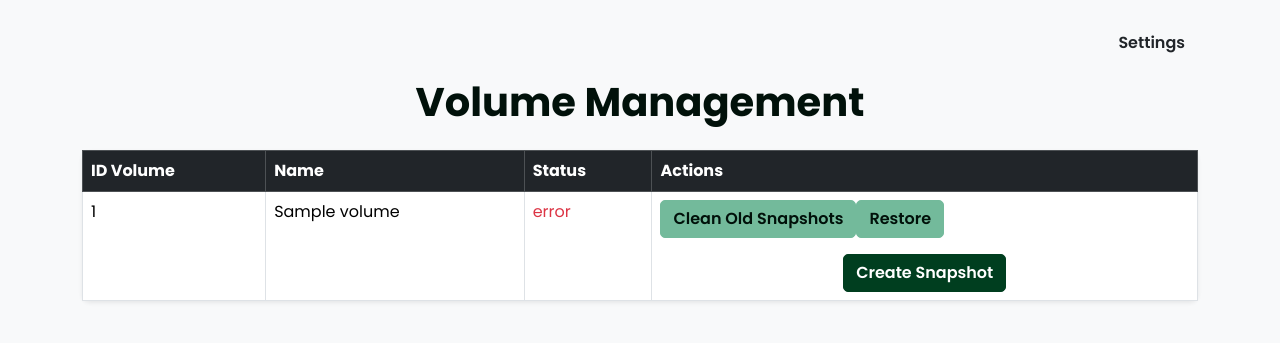
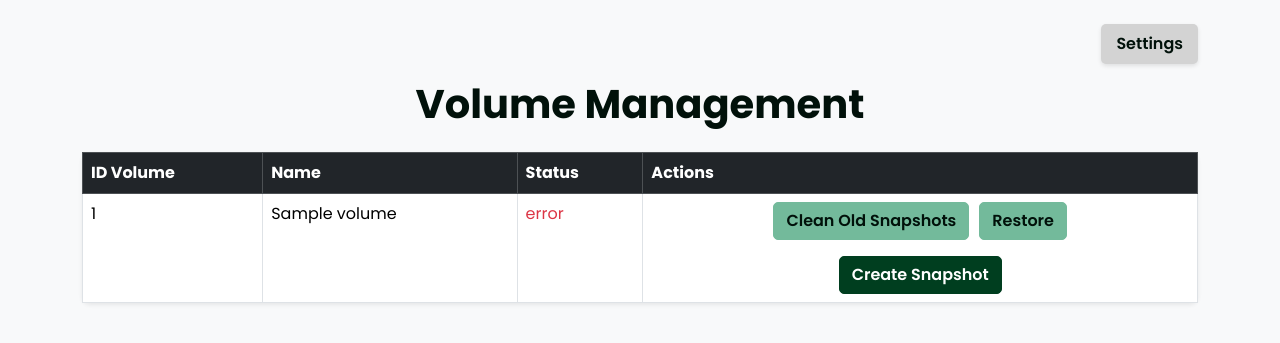
Before and after one commit to simona2606/snap-stack, a Flask app: template app/templates/index.html in a window 1280 px wide. Shown: the top 343 px of the page. Run offline with Flask 3, Linux system fonts and the light colour scheme; the template is opened without the code that fills it: most values are stand-ins (such as "Sample title", 1, 10 or a date in 2020).

Commit message:
fixed UI

```diff
--- a/app/static/styles.css
+++ b/app/static/styles.css
@@ -1,4 +1,4 @@
-/* Font and Base Colors */
+/* General Styles */
 @import url('https://fonts.googleapis.com/css2?family=Poppins:wght@400;600;700&display=swap');
 
 body {
@@ -11,96 +11,120 @@ body {
 
 h1 {
     font-weight: 700;
-    color: #01110a;
+    color: #01110A;
 }
 
-/* Table Styles */
+/* Table */
 .table {
-    background: #ffffff; /* White background for the table */
+    background: #FFFFFF;
     border-radius: 8px;
     box-shadow: 0px 4px 8px rgba(0, 0, 0, 0.1);
-    color: #01110a; /* Dark text */
+    color: #01110A;
 }
 
 .table-hover tbody tr:hover {
-    background: #f1f1f1;
+    background: #F1F1F1;
 }
 
 /* Buttons */
 .btn {
     border-radius: 5px;
     font-weight: 600;
-    height: 38px; /* Uniform height for all buttons */
+    height: 38px;
     text-align: center;
 }
 
-/* Primary Button (Create Snapshot) */
+/* Primary Button */
 .btn-primary {
-    background-color: #003E1F; /* Dark green */
+    background-color: #003E1F;
     border-color: #003E1F;
-    color: #ffffff;
+    color: #FFFFFF;
 }
 
-.btn-primary:hover {
-    background-color: #004E29; /* Slightly lighter green */
+.btn-primary:hover, .btn-primary:focus, .btn-primary:active {
+    background-color: #004E29;
     border-color: #004E29;
 }
 
-.btn-primary:focus, .btn-primary:active {
-    background-color: #004E29;
-    border-color: #004E29;
-    box-shadow: none; /* Remove focus outline */
+/* Secondary Button */
+.btn-secondary {
+    background-color: #73BA9B;
+    border-color: #73BA9B;
+    color: #01110A;
 }
 
-/* Secondary Button (Clean Old Snapshots and Restore) */
-.btn-secondary {
-    background-color: #73BA9B; /* Light green */
-    border-color: #73BA9B;
-    color: #01110A; /* Dark text */
-}
-
-.btn-secondary:hover {
-    background-color: #87C5AA; /* Slightly lighter green */
+.btn-secondary:hover, .btn-secondary:focus, .btn-secondary:active {
+    background-color: #87C5AA;
     border-color: #87C5AA;
 }
 
-.btn-secondary:focus, .btn-secondary:active {
-    background-color: #87C5AA;
-    border-color: #87C5AA;
+/* Align Buttons */
+.btn-group {
+    display: flex; /* Align buttons horizontally */
+    justify-content: center; /* Spread buttons evenly across */
+    gap: 10px; /* Add space between buttons */
+}
+
+.btn-group > .btn {
+    flex-basis: 1;
+    max-width: none;
+    text-align: center;
+}
+
+/* Settings Button */
+.btn-settings {
+    background-color: #D3D3D3; /* Light grey */
+    color: #01110A; /* Dark text */
+    font-weight: 600;
+    padding: 8px 15px;
+    border: none;
+    border-radius: 5px;
+    box-shadow: 0px 2px 4px rgba(0, 0, 0, 0.1);
+    height: 40px; /* Uniform height */
+    display: flex;
+    align-items: center; /* Vertical centering */
+    justify-content: center; /* Horizontal centering */
+}
+
+.btn-settings:hover {
+    background-color: #C0C0C0;
+}
+
+.btn-settings:focus, .btn-settings:active {
+    background-color: #C0C0C0;
     box-shadow: none;
 }
 
-/* Back Button */
+/* Show Button */
+.btn-show {
+    background-color: #A2D7B9;
+    border-color: #A2D7B9;
+    color: #01110A;
+}
+
+.btn-show:hover, .btn-show:focus, .btn-show:active {
+    background-color: #87C5AA;
+}
+
+/* Back to Main Page */
 .btn-back {
     background-color: #A2D7B9;
     border-color: #A2D7B9;
-    color: #01110A; /* Dark text */
-    font-weight: 600;
-    padding: 10px 20px;
-    text-align: center;
+    color: #01110A;
+    padding: 8px 20px;
 }
 
-.btn-back:hover {
-    background-color: #87C5AA; /* Slightly darker green */
-    border-color: #87C5AA;
-    color: #01110A;
-}
-
-.btn-back:focus, .btn-back:active {
+.btn-back:hover, .btn-back:focus, .btn-back:active {
     background-color: #87C5AA;
-    border-color: #87C5AA;
-    box-shadow: none;
 }
 
 /* Alerts */
 .alert-danger {
     background-color: #BA2D0B;
-    color: #ffffff;
-    border-color: #BA2D0B;
+    color: #FFFFFF;
 }
 
 .alert-success {
     background-color: #73BA9B;
-    color: #ffffff;
-    border-color: #73BA9B;
+    color: #FFFFFF;
 }
--- a/app/templates/index.html
+++ b/app/templates/index.html
@@ -23,7 +23,7 @@
         {% endif %}
 
         <!-- Settings Button -->
-        <div class="d-flex justify-content-end mb-3">
+        <div class="d-flex justify-content-end align-items-center mb-3">
             <a href="/settings" class="btn btn-settings">Settings</a>
         </div>
 
@@ -51,18 +51,13 @@
                     <td>
                         <!-- Action Buttons -->
                         <div class="btn-group mb-3">
-                            <!-- Button Clean Old Snapshots -->
                             <form action="/clean/{{ volume.id }}" method="post" class="d-inline">
                                 <button type="submit" class="btn btn-secondary">Clean Old Snapshots</button>
                             </form>
-
-                            <!-- Button Restore -->
                             <form action="/restore/{{ volume.id }}" method="get" class="d-inline">
                                 <button type="submit" class="btn btn-secondary">Restore</button>
                             </form>
                         </div>
-
-                        <!-- Button Create Snapshot -->
                         <form action="/snapshot/{{ volume.id }}" method="post" class="d-flex justify-content-center">
                             <button type="submit" class="btn btn-primary">Create Snapshot</button>
                         </form>
```
Also changed, not shown: app/templates/settings.html (+16 -2 lines), 1 other file.
